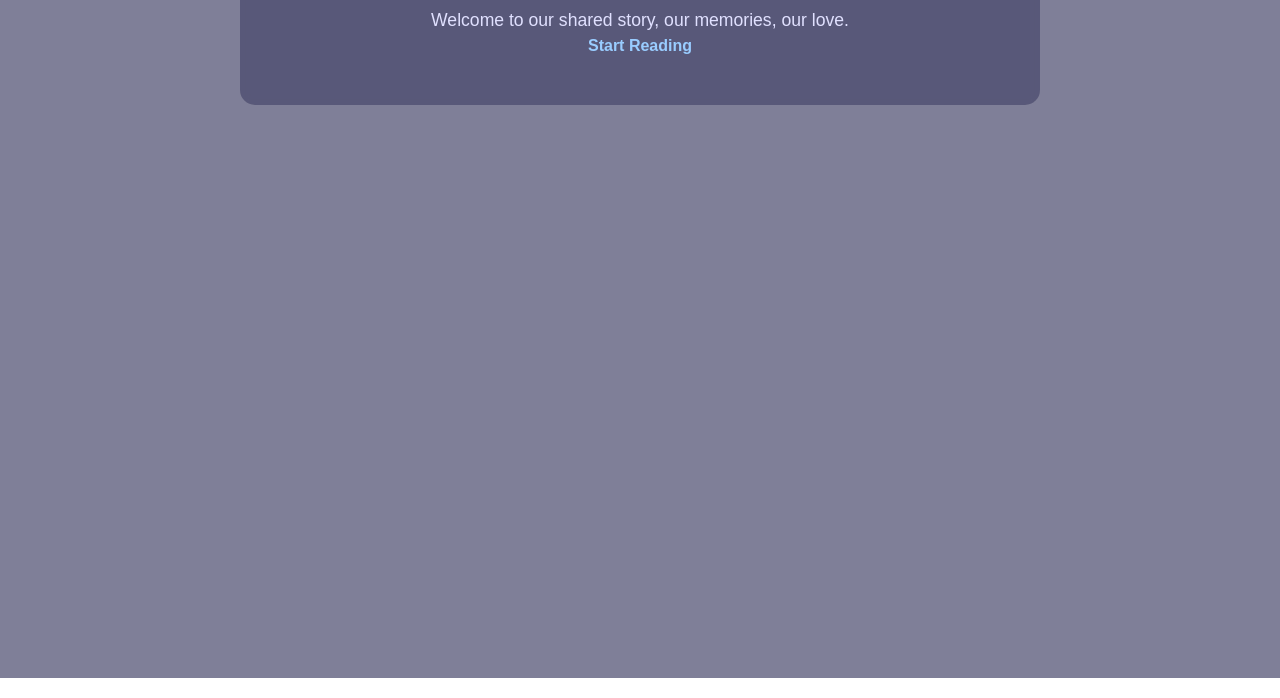
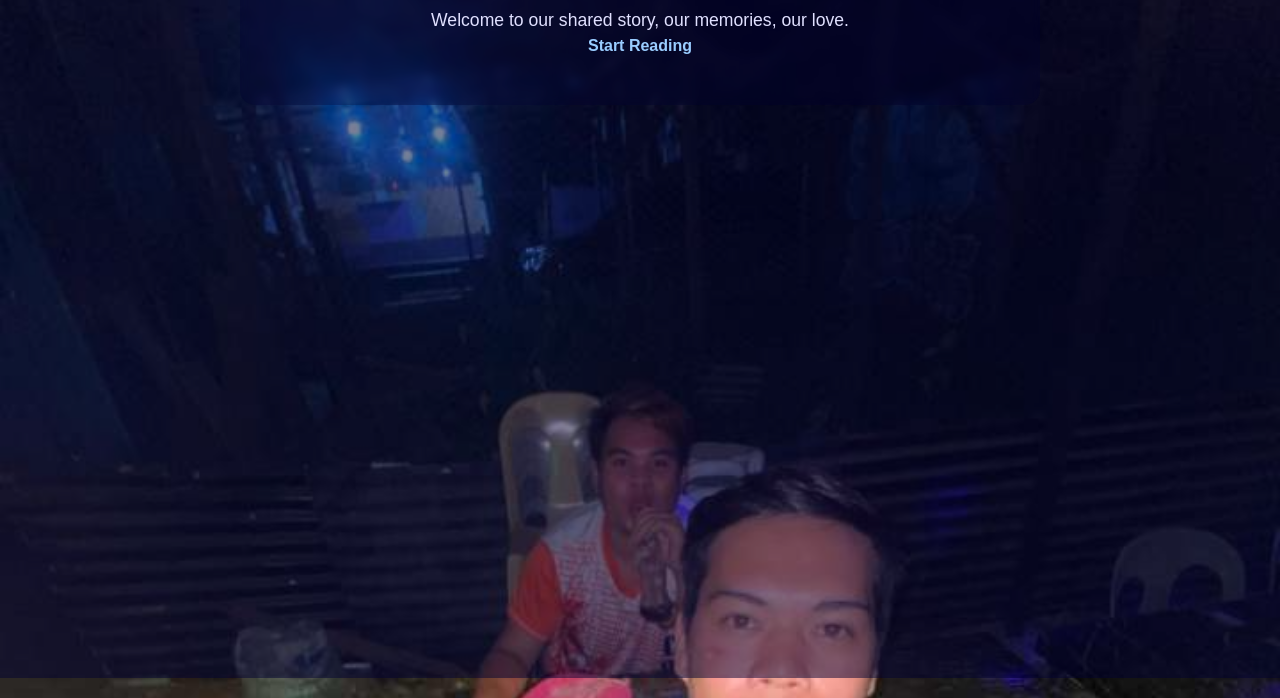
Before and after one commit to joryalmacin-ai/UnexpectedChapter, a plain HTML site: page index.html in a window 1280 px wide. Shown: the part 122-820 px from the top of the page. Drawn offline with Linux system fonts and the light colour scheme; files that its build step writes are made by us from their sources; files whose address does not match are found by name.

Commit message:
Update style.css

```diff
--- a/css/style.css
+++ b/css/style.css
@@ -1,4 +1,4 @@
-<style>
+<body>
 /* Global Reset */
 * {
     margin: 0;
@@ -9,7 +9,7 @@
 
 /* Background Image */
 body {
-    background: url('ourphoto.jpg') no-repeat center center fixed;
+    background-image: url('https://web.facebook.com/messenger_media/?attachment_id=2364362997399711&message_id=mid.%24cAABjBP_1YQugqcS33WaeH91p8P8n&thread_id=100073968773200') no-repeat center center fixed;
     background-size: cover;
     color: #f0f0f0;
     text-align: center;
@@ -72,4 +72,4 @@ a:hover {
     h2 { font-size: 1.4rem; }
     p { font-size: 1rem; }
 }
-</style>
+</body>
```
